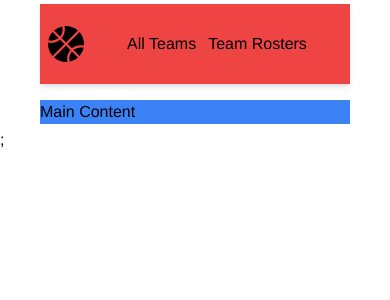
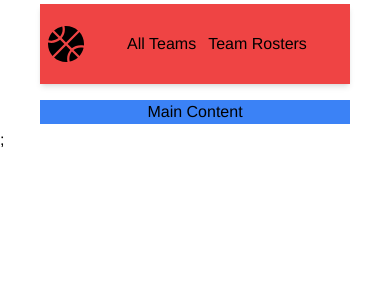
Before and after one commit to Danfraga33/nba_stats_explorer, a Next.js app: page / in a window 390 px wide. Shown: the top 300 px of the page. Built offline with nearby package versions, Linux system fonts and the light colour scheme.

Commit message:
fix: fixing responsive viewport

```diff
--- a/components/MainContent.tsx
+++ b/components/MainContent.tsx
@@ -2,7 +2,7 @@ import React, { FC } from 'react';
 
 const MainContent: FC = () => {
 	return (
-		<main className="container mt-4 md:flex  flex-row-reverse justify-evenly items-center bg-blue-500">
+		<main className="container mt-4 flex  flex-row-reverse justify-evenly items-center bg-blue-500">
 			Main Content
 		</main>
 	);
```
